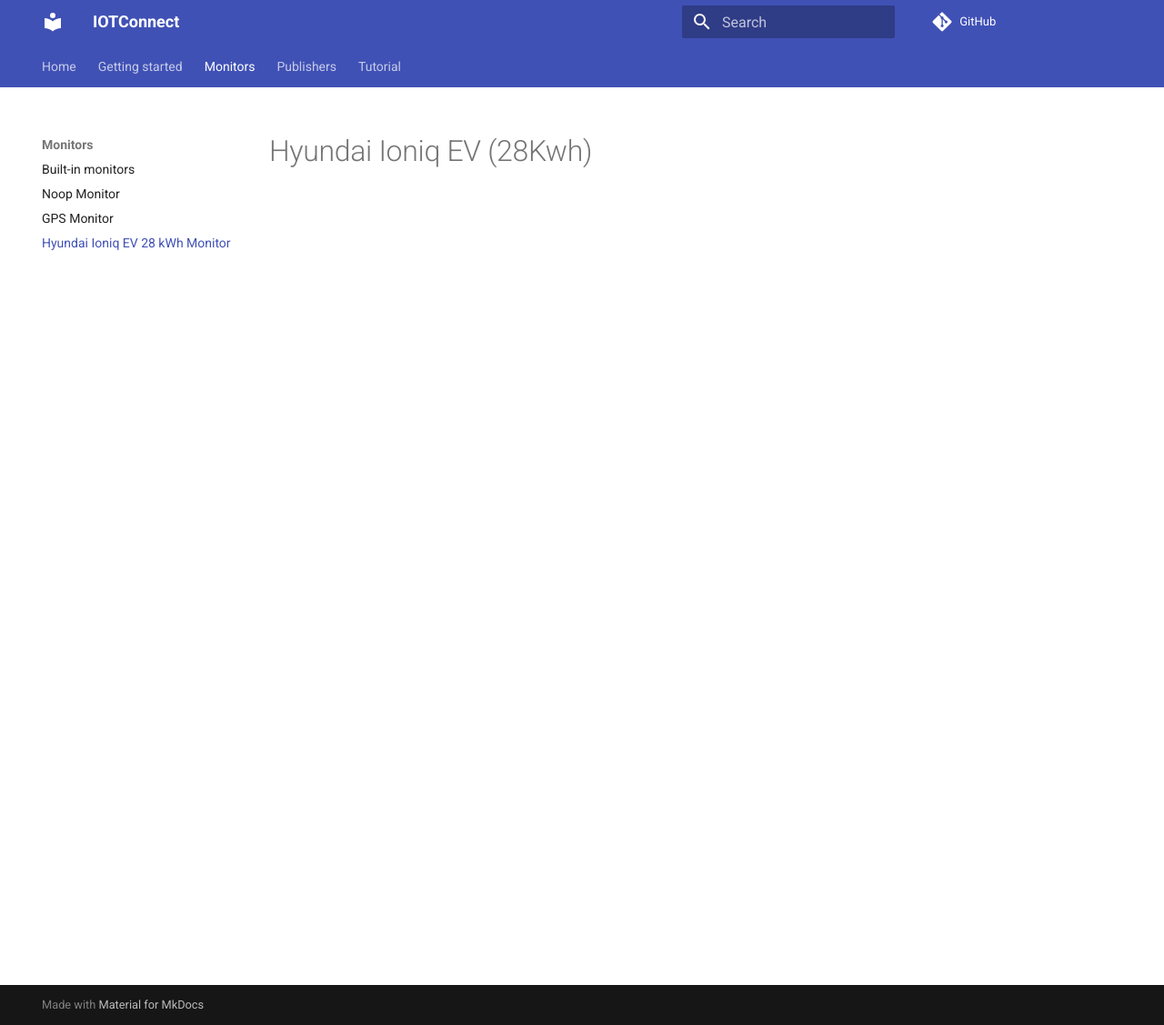
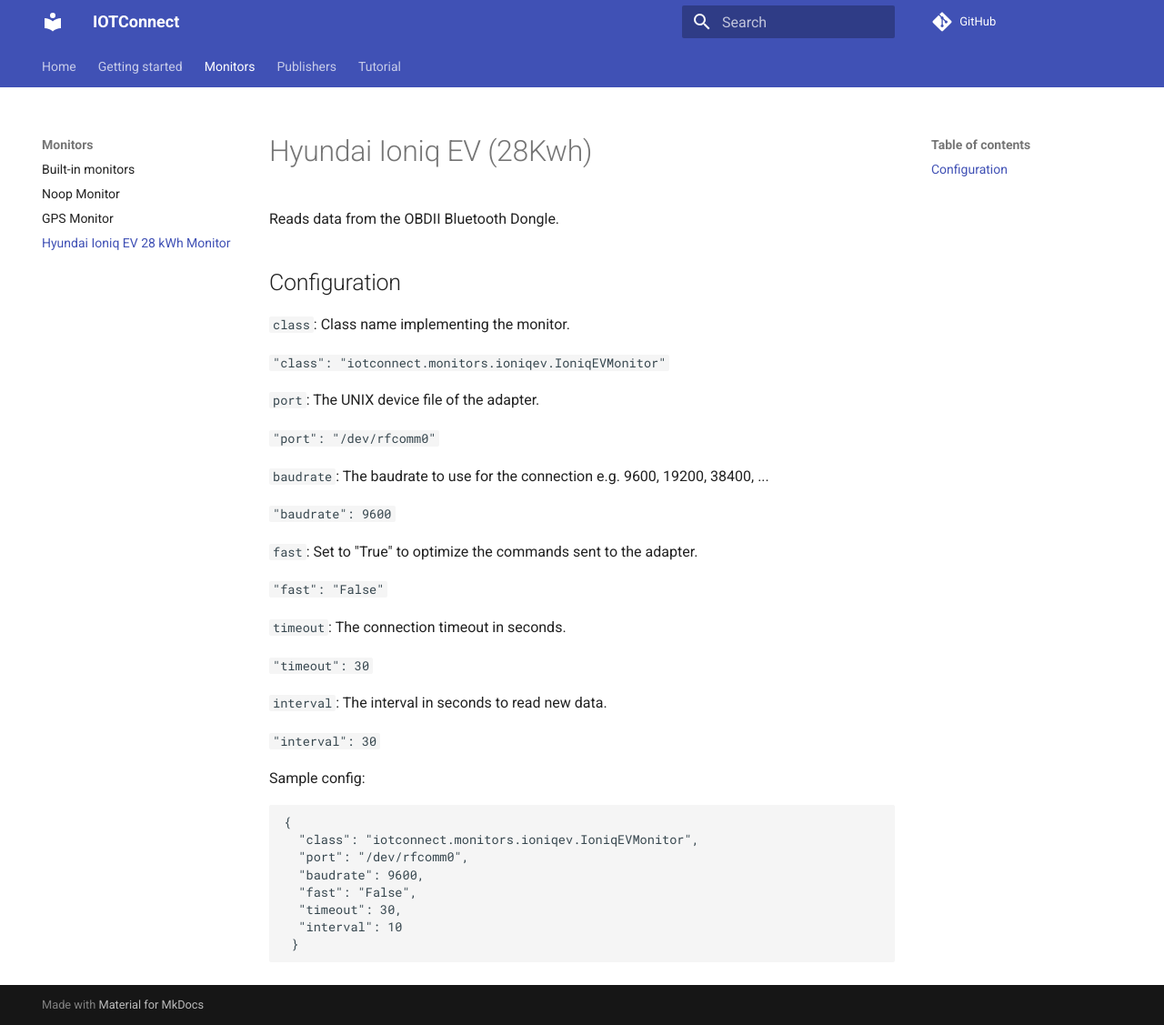
Before and after one commit to hokus15/IOTConnect, an MkDocs documentation site: the page built from docs/monitors/HyundaiIoniqEV28.md, in a window 1280 px wide and 1127 px high. Shown: the whole window at 91% size. Built offline with MkDocs 1.6.1 and Material for MkDocs 9.7.7, drawn with Linux system fonts in a browser that asks for light colours; comment, search, counter and statistics services are not loaded.

Commit message:
Added documentation for the IoniqEVMonitor

````diff
--- a/docs/monitors/HyundaiIoniqEV28.md
+++ b/docs/monitors/HyundaiIoniqEV28.md
@@ -1 +1,42 @@
 # Hyundai Ioniq EV (28Kwh)
+
+Reads data from the OBDII Bluetooth Dongle.
+
+## Configuration
+
+`class`: Class name implementing the monitor.
+
+`"class": "iotconnect.monitors.ioniqev.IoniqEVMonitor"`
+
+`port`: The UNIX device file of the adapter.
+
+`"port": "/dev/rfcomm0"`
+
+`baudrate`: The baudrate to use for the connection e.g. 9600, 19200, 38400, ...
+
+`"baudrate": 9600`
+
+`fast`: Set to "True" to optimize the commands sent to the adapter.
+
+`"fast": "False"`
+
+`timeout`: The connection timeout in seconds.
+
+`"timeout": 30`
+
+`interval`: The interval in seconds to read new data.
+
+`"interval": 30`
+
+Sample config:
+
+```
+{
+  "class": "iotconnect.monitors.ioniqev.IoniqEVMonitor",
+  "port": "/dev/rfcomm0",
+  "baudrate": 9600,
+  "fast": "False",
+  "timeout": 30,
+  "interval": 10
+ }
+```
````
Also changed, not shown: docs/publishers/MQTTPublisher.md (+4 -4 lines).
